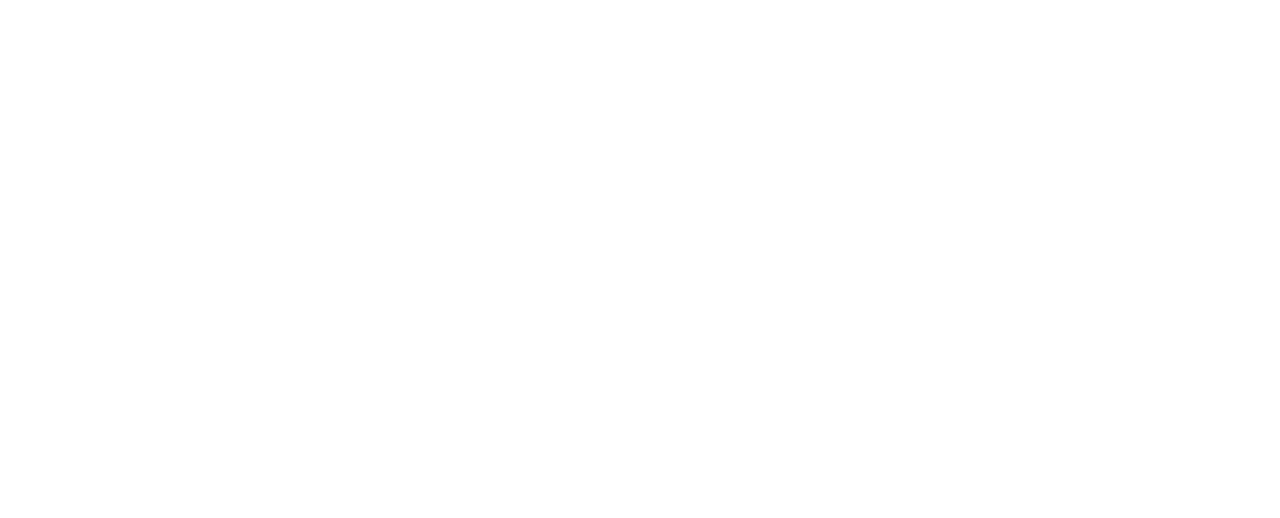
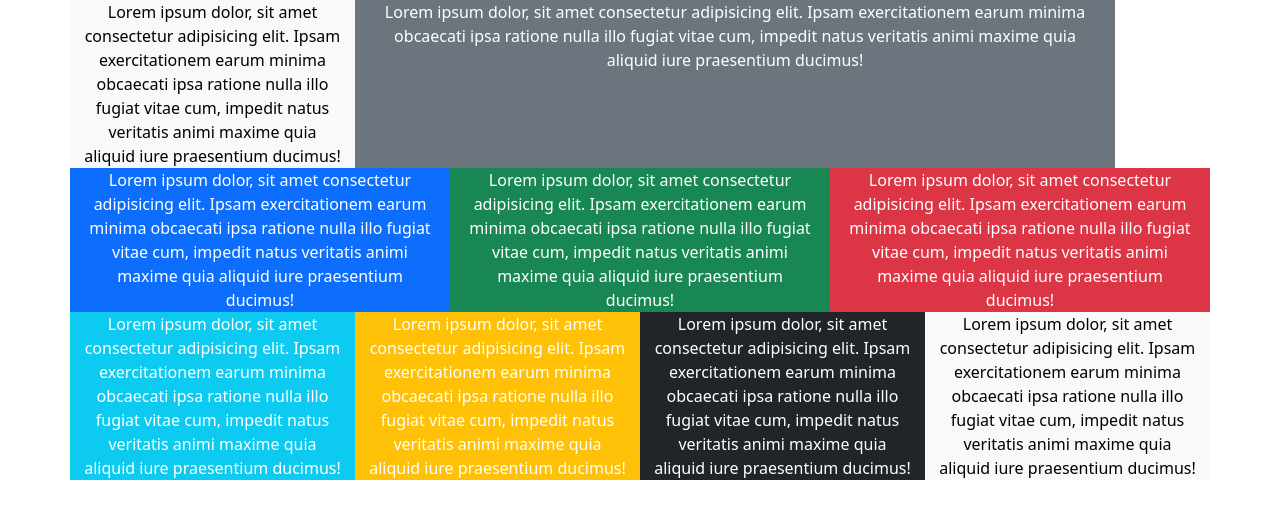
Before and after one commit to Vincenzo-Polverino/htmlcss-bootstrap-layout, a plain HTML site: page index.html in a window 1280 px wide. Drawn offline with nearby package versions, Linux system fonts and the light colour scheme.

Commit message:
add cols

```diff
--- a/index.html
+++ b/index.html
@@ -1,5 +1,6 @@
 <!DOCTYPE html>
 <html lang="en">
+
 <head>
     <meta charset="UTF-8">
     <meta name="viewport" content="width=device-width, initial-scale=1.0">
@@ -7,22 +8,17 @@
 
     <!doctype html>
     <html lang="en">
+
     <head>
         <title>Title</title>
         <!-- Required meta tags -->
         <meta charset="utf-8" />
-            <meta
-                name="viewport"
-                content="width=device-width, initial-scale=1, shrink-to-fit=no"
-            />
+        <meta name="viewport" content="width=device-width, initial-scale=1, shrink-to-fit=no" />
 
         <!-- Bootstrap CSS v5.2.1 -->
-            <link
-                href="https://cdn.jsdelivr.net/npm/bootstrap@5.3.2/dist/css/bootstrap.min.css"
-                rel="stylesheet"
+        <link href="https://cdn.jsdelivr.net/npm/bootstrap@5.3.2/dist/css/bootstrap.min.css" rel="stylesheet"
             integrity="sha384-T3c6CoIi6uLrA9TneNEoa7RxnatzjcDSCmG1MXxSR1GAsXEV/Dwwykc2MPK8M2HN"
-                crossorigin="anonymous"
-            />
+            crossorigin="anonymous" />
     </head>
 
 <body>
@@ -31,6 +27,51 @@
     </header>
 
     <main>
+        <div class="container text-center text-white">
+            <div class="row ">
+                <div class="col-12 col-md-6 col-lg-3 bg-light text-black ">
+                    Lorem ipsum dolor, sit amet consectetur adipisicing elit. Ipsam exercitationem earum minima
+                    obcaecati ipsa ratione nulla illo fugiat vitae cum, impedit natus veritatis animi maxime quia
+                    aliquid iure praesentium ducimus!
+                </div>
+                <div class="col-12 col-md-6 col-lg-8 bg-secondary">
+                     Lorem ipsum dolor, sit amet consectetur adipisicing elit. Ipsam exercitationem earum minima
+                    obcaecati ipsa ratione nulla illo fugiat vitae cum, impedit natus veritatis animi maxime quia
+                    aliquid iure praesentium ducimus!
+                </div>
+            </div>
+            <div class="row">
+                <div class="col-6 col-md-4 bg-primary">
+                    Lorem ipsum dolor, sit amet consectetur adipisicing elit. Ipsam exercitationem earum minima
+                    obcaecati ipsa ratione nulla illo fugiat vitae cum, impedit natus veritatis animi maxime quia
+                    aliquid iure praesentium ducimus!
+                </div>
+                <div class="col-6 col-md-4 bg-success">
+                   Lorem ipsum dolor, sit amet consectetur adipisicing elit. Ipsam exercitationem earum minima
+                    obcaecati ipsa ratione nulla illo fugiat vitae cum, impedit natus veritatis animi maxime quia
+                    aliquid iure praesentium ducimus!
+                </div>
+                <div class="col-12 col-md-4 bg-danger">
+                     Lorem ipsum dolor, sit amet consectetur adipisicing elit. Ipsam exercitationem earum minima
+                    obcaecati ipsa ratione nulla illo fugiat vitae cum, impedit natus veritatis animi maxime quia
+                    aliquid iure praesentium ducimus!
+                </div>
+            </div>
+            <div class="row">
+                <div class="bg-info col-6 col-md-3">Lorem ipsum dolor, sit amet consectetur adipisicing elit. Ipsam exercitationem earum minima
+                    obcaecati ipsa ratione nulla illo fugiat vitae cum, impedit natus veritatis animi maxime quia
+                    aliquid iure praesentium ducimus!</div>
+                <div class="bg-warning col-6 col-md-3">Lorem ipsum dolor, sit amet consectetur adipisicing elit. Ipsam exercitationem earum minima
+                    obcaecati ipsa ratione nulla illo fugiat vitae cum, impedit natus veritatis animi maxime quia
+                    aliquid iure praesentium ducimus!</div>
+                <div class="bg-dark col-6 col-md-3">Lorem ipsum dolor, sit amet consectetur adipisicing elit. Ipsam exercitationem earum minima
+                    obcaecati ipsa ratione nulla illo fugiat vitae cum, impedit natus veritatis animi maxime quia
+                    aliquid iure praesentium ducimus!</div>
+                <div class="bg-light text-black col-6 col-md-3">Lorem ipsum dolor, sit amet consectetur adipisicing elit. Ipsam exercitationem earum minima
+                    obcaecati ipsa ratione nulla illo fugiat vitae cum, impedit natus veritatis animi maxime quia
+                    aliquid iure praesentium ducimus!</div>
+            </div>
+        </div>
 
     </main>
 
@@ -38,22 +79,21 @@
         <!-- place footer here -->
     </footer>
     <!-- Bootstrap JavaScript Libraries -->
-            <script
-                src="https://cdn.jsdelivr.net/npm/@popperjs/core@2.11.8/dist/umd/popper.min.js"
+    <script src="https://cdn.jsdelivr.net/npm/@popperjs/core@2.11.8/dist/umd/popper.min.js"
         integrity="sha384-I7E8VVD/ismYTF4hNIPjVp/Zjvgyol6VFvRkX/vR+Vc4jQkC+hVqc2pM8ODewa9r"
-                crossorigin="anonymous"
-            ></script>
+        crossorigin="anonymous"></script>
 
-            <script
-                src="https://cdn.jsdelivr.net/npm/bootstrap@5.3.2/dist/js/bootstrap.min.js"
+    <script src="https://cdn.jsdelivr.net/npm/bootstrap@5.3.2/dist/js/bootstrap.min.js"
         integrity="sha384-BBtl+eGJRgqQAUMxJ7pMwbEyER4l1g+O15P+16Ep7Q9Q+zqX6gSbd85u4mG4QzX+"
-                crossorigin="anonymous"
-            ></script>
+        crossorigin="anonymous"></script>
 </body>
+
 </html>
 
 </head>
+
 <body>
 
 </body>
+
 </html>
```
Lines whose indentation alone changed are shown as unchanged.
